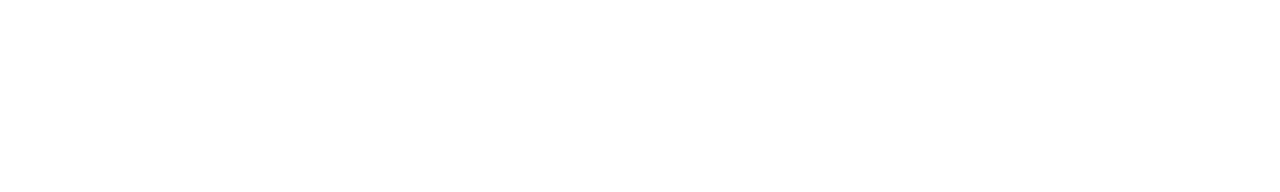
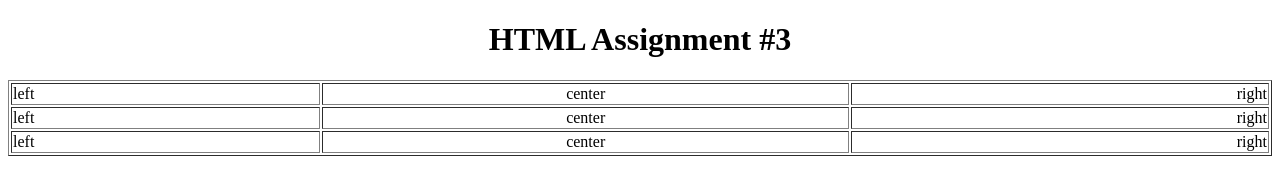
Before and after one commit to acciojob/alignment-notneerajsah, a website: page main.html in a window 1280 px wide. Drawn offline with Linux system fonts and the light colour scheme.

Commit message:
created a submission

```diff
--- a/main.html
+++ b/main.html
@@ -4,10 +4,33 @@
 
 <head>
 	<link rel="stylesheet" href="styles.css">
+	<title>HTML Assignment 3</title>
 </head>
 
 <body>
+	<h1 style="text-align:center">HTML Assignment #3</h1>
+	<table width=100% border="1" class="middle" id="table-1">
+		<tr id="t11">
+			<td>left</td>
+			<td>center</td>
+			<td>right</td>
+		</tr>
+		<tr id="t12">
+			<td>left</td>
+			<td>center</td>
+			<td>right</td>
+		</tr>
+		<tr id="t13">
+			<td>left</td>
+			<td>center</td>
+			<td>right</td>
+		</tr>
+	</table>
+
+
+
 	<!-- the entire body must be written by student -->
+
     <script type="text/javascript" src="./script.js">
 </script>
 
--- a/styles.css
+++ b/styles.css
@@ -1 +1,7 @@
 /*  your css code here. If applicable */
+.middle td:nth-child(2){
+	text-align:center;
+}
+.middle td:nth-child(3){
+	text-align:right;
+}
```
Also changed, not shown: script.js (line endings or trailing spaces).
